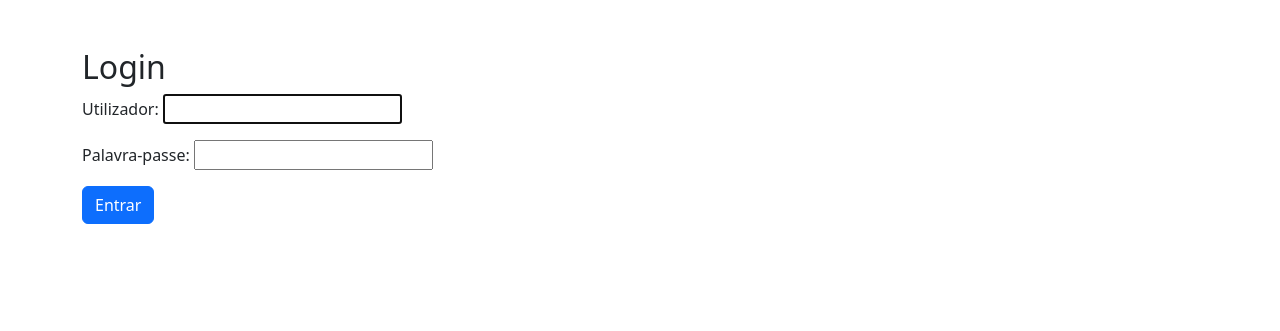
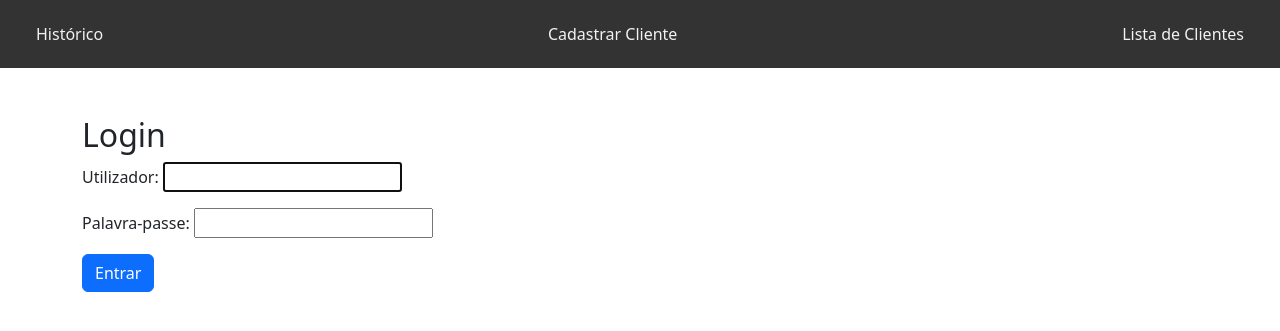
Before and after one commit to FbFabricio/Lere, a Django app: page /login/ in a window 1280 px wide. Shown: the top 331 px of the page. Run offline with Django 5.2, Linux system fonts and the light colour scheme.

Commit message:
criado historico e navbar

```diff
--- a/oficina/templates/oficina/cadastro.html
+++ b/oficina/templates/oficina/cadastro.html
@@ -6,6 +6,7 @@
     <title>Cadastro de Veículo</title>
 </head>
 <body>
+    {% include 'oficina/navbar.html' %}
     <h2>Cadastro de Veículo</h2>
 
     <form method="post">
--- a/oficina/templates/oficina/lista_contatos.html
+++ b/oficina/templates/oficina/lista_contatos.html
@@ -4,6 +4,7 @@
     <title>Lista de Clientes</title>
 </head>
 <body>
+    {% include 'oficina/navbar.html' %}
     <h1>Clientes Cadastrados</h1>
     <table>
         <thead>
--- a/oficina/templates/oficina/login.html
+++ b/oficina/templates/oficina/login.html
@@ -7,6 +7,7 @@
     <link href="https://cdn.jsdelivr.net/npm/bootstrap@5.3.0/dist/css/bootstrap.min.css" rel="stylesheet">
 </head>
 <body>
+    {% include 'oficina/navbar.html' %}
     <div class="container mt-5">
         <h2>Login</h2>
         <form method="post">
--- /dev/null
+++ b/oficina/templates/oficina/navbar.html
@@ -0,0 +1,28 @@
+<!-- Navbar -->
+<div class="navbar">
+    <a href="{% url 'historico_clientes' %}">Histórico</a>
+    <a href="{% url 'cadastro_clientes' %}">Cadastrar Cliente</a>
+    <a href="{% url 'lista_de_clientes' %}">Lista de Clientes</a>
+</div>
+
+<style>
+    .navbar {
+        background-color: #333;
+        overflow: hidden;
+        padding: 10px 20px;
+    }
+
+    .navbar a {
+        float: left;
+        color: #f2f2f2;
+        text-align: center;
+        padding: 12px 16px;
+        text-decoration: none;
+        font-size: 16px;
+    }
+
+    .navbar a:hover {
+        background-color: #575757;
+        color: white;
+    }
+</style>
--- a/oficina/urls.py
+++ b/oficina/urls.py
@@ -4,5 +4,6 @@ from . import views
 urlpatterns = [
     #path('historico',),
     path('contatos/', views.contatos, name='lista_de_clientes'),
-    path('cadastro/', views.cadastro, name='cadastro')
+    path('cadastro/', views.cadastro, name='cadastro_clientes'),
+    path('historico/', views.historico, name='historico_clientes'),
     ]
```
Also changed, not shown: oficina/templates/oficina/historico.html (added, +41 -0 lines), oficina/views.py (+11 -2 lines), db.sqlite3.
